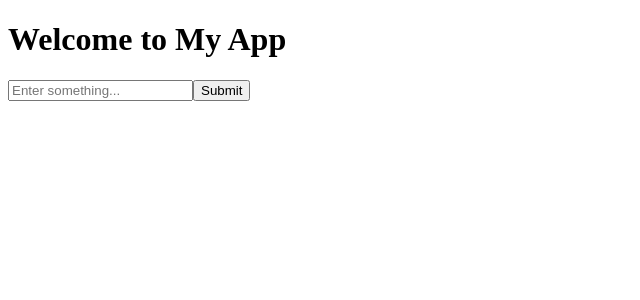
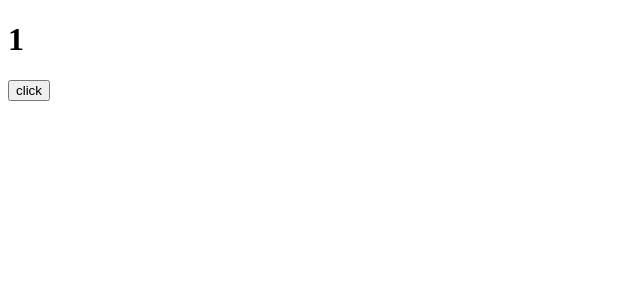
Before and after one commit to huige9999/frontEndPractise, a React (Create React App) app in the folder my-app/: page / in a window 1280 px wide. Shown: the top 300 px of the page, without its empty margins (0-640 px from the left). Built offline with nearby package versions, Linux system fonts and the light colour scheme.

Commit message:
组件状态与数据传递 Part1

```diff
--- a/my-app/src/App.js
+++ b/my-app/src/App.js
@@ -1,14 +1,72 @@
-// import React from "react";
-import MyForm from "./components/MyForm";
+import React from "react";
 
-function App() {
+class App extends React.Component {
+  constructor() {
+    super();
+    this.state = {
+      num: 1,
+    };
+  }
 
-  return (
-    <>
-      <h1>Welcome to My App</h1>
-      <MyForm />
-    </>
-  );
+  addNum = () => {
+    // const newNum = this.state.num + 1;
+    // this.setState({
+    //   num: newNum,
+    // });
+    // console.log(newNum);
+    // 回调函数里拿到最新的num
+    // this.setState(
+    //   {
+    //     num: this.state.num + 1,
+    //   },
+    //   () => {
+    //     console.log(this.state.num);
+    //   }
+    // );
+
+    // 连续调用3次，每次再上一次的状态基础上+1
+    this.setState(
+      (prevState) => {
+        return {
+          num: prevState.num + 1,
+        };
+      },
+      () => {
+        console.log(this.state.num);
+      }
+    );
+
+    this.setState(
+      (prevState) => {
+        return {
+          num: prevState.num + 1,
+        };
+      },
+      () => {
+        console.log(this.state.num);
+      }
+    );
+
+    this.setState(
+      (prevState) => {
+        return {
+          num: prevState.num + 1,
+        };
+      },
+      () => {
+        console.log(this.state.num);
+      }
+    );
+  };
+
+  render() {
+    return (
+      <>
+        <h1>{this.state.num}</h1>
+        <button onClick={this.addNum}>click</button>
+      </>
+    );
+  }
 }
 
 export default App;
```
Also changed, not shown: 1 other file (tests, documents, lock files or other folders).
